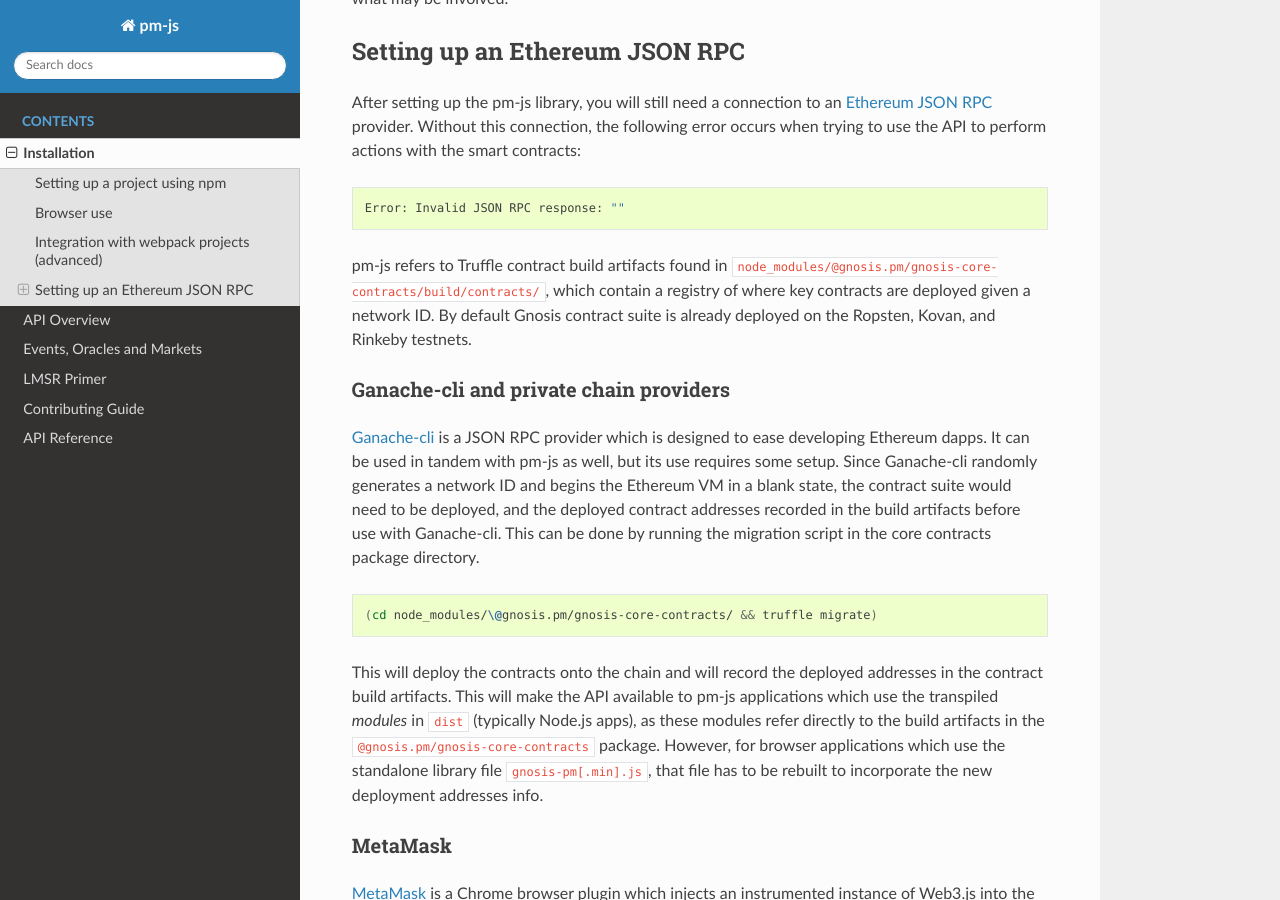
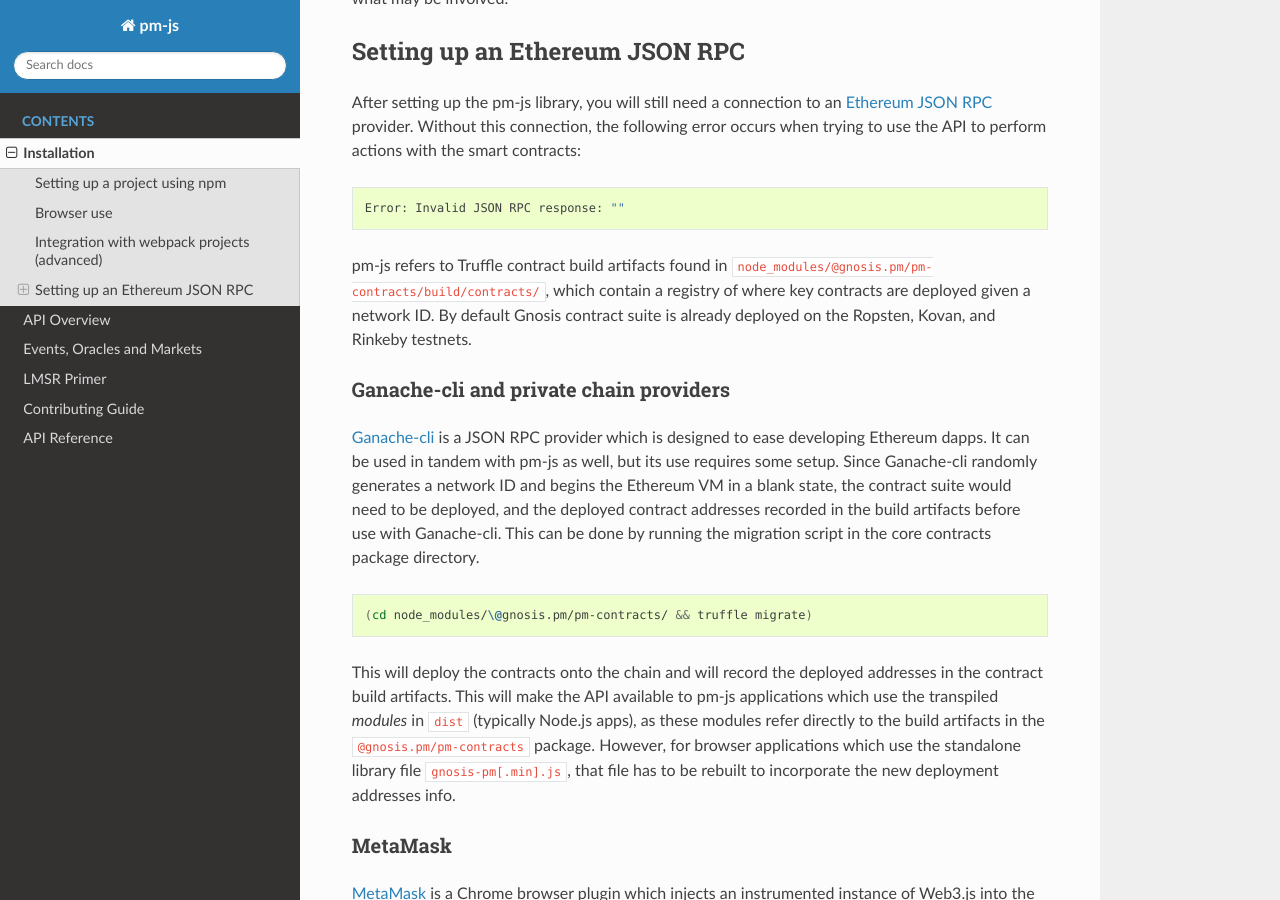
Before and after one commit to gnosis/pm-js, a Sphinx documentation site: the page built from docs/source/installation.md, in a window 1280 px wide and 900 px high, scrolled down 1571 px. Built offline with Sphinx 7.4.7 and the Read the Docs theme 2.0.0, drawn with Linux system fonts in a browser that asks for light colours; some of the changed text lies outside the part shown.

Commit message:
Made straggling rename edits

````diff
--- a/docs/source/installation.md
+++ b/docs/source/installation.md
@@ -8,7 +8,7 @@
 
 3. Install [`pm-contracts`](https://github.com/gnosis/pm-contracts) and `pm-js` into your project as a dependency using:
 
-       npm install --save '@gnosis.pm/gnosis-core-contracts' '@gnosis.pm/pm-js'
+       npm install --save '@gnosis.pm/pm-contracts' '@gnosis.pm/pm-js'
 
    Be sure to issue this command with this exact spelling. The quotes are there in case you use [Powershell](https://stackoverflow.com/a/5571703/1796894).
 
@@ -61,17 +61,17 @@
 Error: Invalid JSON RPC response: ""
 ```
 
-pm-js refers to Truffle contract build artifacts found in `node_modules/@gnosis.pm/gnosis-core-contracts/build/contracts/`, which contain a registry of where key contracts are deployed given a network ID. By default Gnosis contract suite is already deployed on the Ropsten, Kovan, and Rinkeby testnets.
+pm-js refers to Truffle contract build artifacts found in `node_modules/@gnosis.pm/pm-contracts/build/contracts/`, which contain a registry of where key contracts are deployed given a network ID. By default Gnosis contract suite is already deployed on the Ropsten, Kovan, and Rinkeby testnets.
 
 ### Ganache-cli and private chain providers
 
 [Ganache-cli](https://github.com/trufflesuite/ganache-cli) is a JSON RPC provider which is designed to ease developing Ethereum dapps. It can be used in tandem with pm-js as well, but its use requires some setup. Since Ganache-cli randomly generates a network ID and begins the Ethereum VM in a blank state, the contract suite would need to be deployed, and the deployed contract addresses recorded in the build artifacts before use with Ganache-cli. This can be done by running the migration script in the core contracts package directory.
 
 ```sh
-(cd node_modules/\@gnosis.pm/gnosis-core-contracts/ && truffle migrate)
+(cd node_modules/\@gnosis.pm/pm-contracts/ && truffle migrate)
 ```
 
-This will deploy the contracts onto the chain and will record the deployed addresses in the contract build artifacts. This will make the API available to pm-js applications which use the transpiled *modules* in `dist` (typically Node.js apps), as these modules refer directly to the build artifacts in the `@gnosis.pm/gnosis-core-contracts` package. However, for browser applications which use the standalone library file `gnosis-pm[.min].js`, that file has to be rebuilt to incorporate the new deployment addresses info.
+This will deploy the contracts onto the chain and will record the deployed addresses in the contract build artifacts. This will make the API available to pm-js applications which use the transpiled *modules* in `dist` (typically Node.js apps), as these modules refer directly to the build artifacts in the `@gnosis.pm/pm-contracts` package. However, for browser applications which use the standalone library file `gnosis-pm[.min].js`, that file has to be rebuilt to incorporate the new deployment addresses info.
 
 ### MetaMask
 
````
Also changed, not shown: docs/source/api-overview.md (+3 -3 lines).
